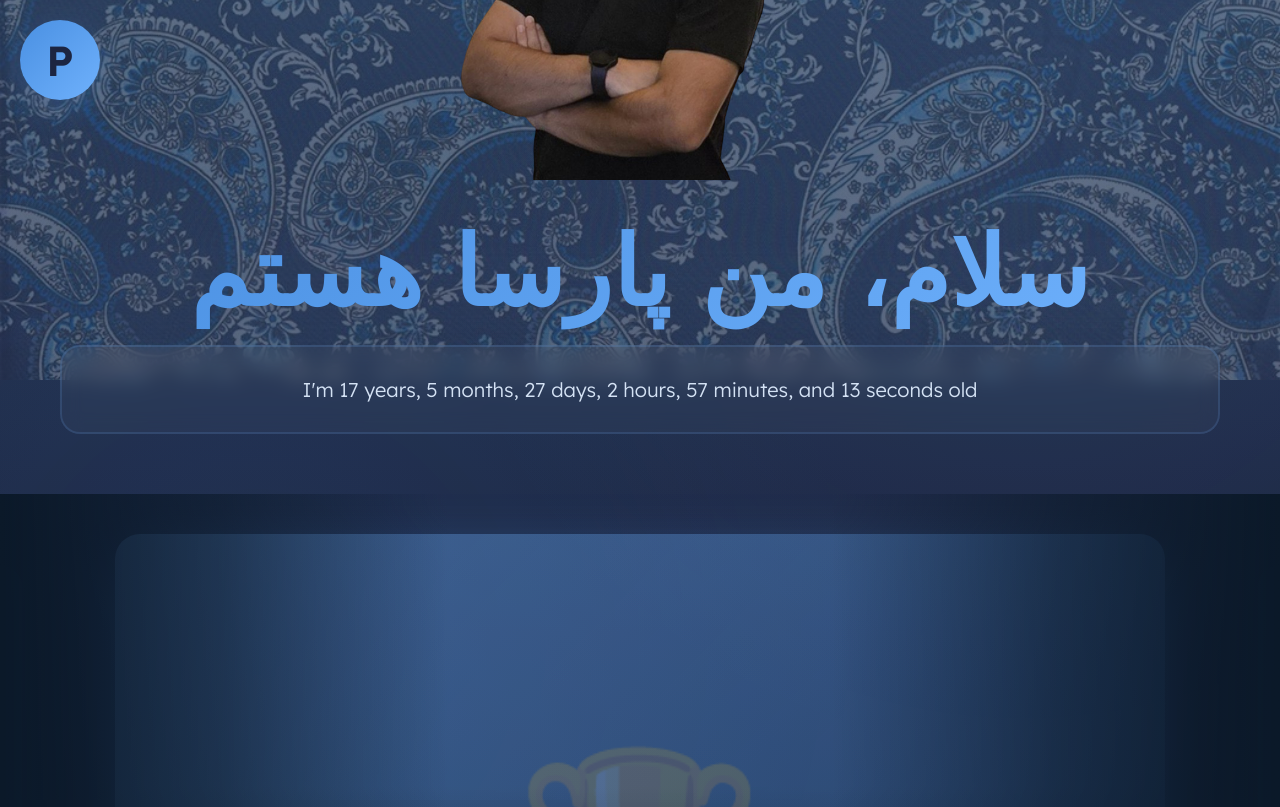
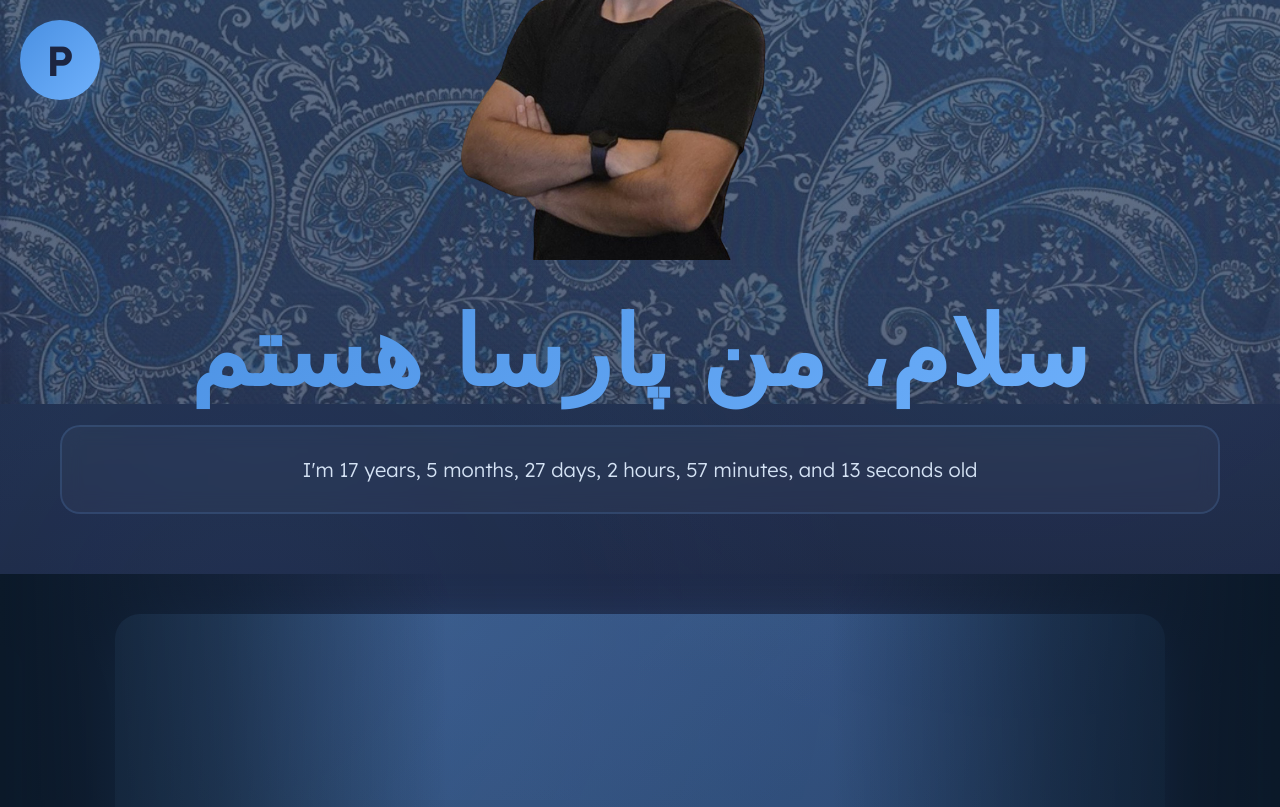
Before and after one commit to parsafala/parsafala.github.io, a plain HTML site: page index.html in a window 1280 px wide. Shown: the top 807 px of the page. Drawn offline with Linux system fonts and the light colour scheme.

Commit message:
Update index.html

```diff
--- a/index.html
+++ b/index.html
@@ -116,7 +116,7 @@
             margin-bottom: 20px;
             animation: scaleIn 1s ease-out 0.2s backwards;
             position: relative;
-            height: calc(20vh);
+            height: calc(30vh);
         }
 
         @keyframes scaleIn {
```
